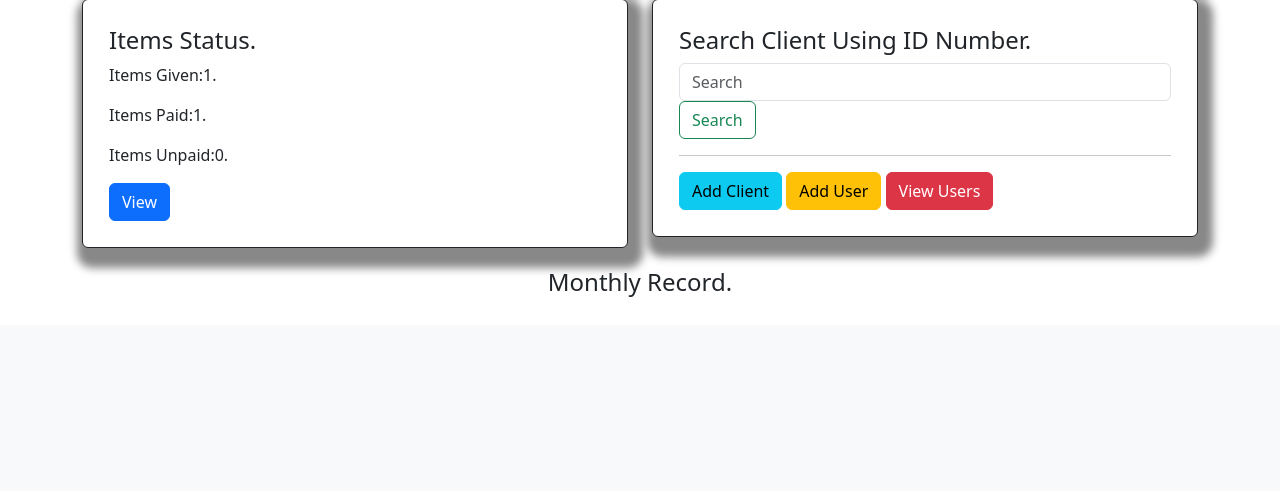
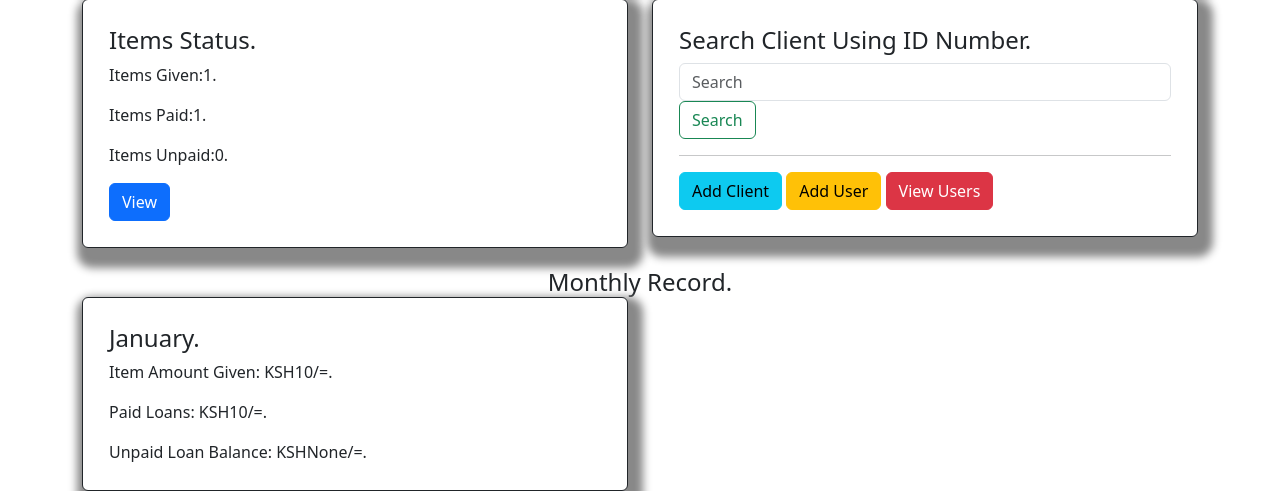
Before and after one commit to vincentmuya/Auto_log, a Django app: page / in a window 1280 px wide. Shown: the part 475-966 px from the top of the page. Before the commit the page ends 772 px from the top, so only its background shows below. Run offline with Django 4.2, Linux system fonts and the light colour scheme; a user stored in the database is signed in; tables that the repository leaves empty hold one stand-in row (values such as "Sample post"); some libraries are stand-ins or nearby versions.

Commit message:
added mothly record section in index template

```diff
--- a/app/templates/index.html
+++ b/app/templates/index.html
@@ -80,15 +80,14 @@
         <h4 class="card-title" style="text-align:center;">Monthly Record.</h4>
 
     <div class="row">
-      {% for loan in total_loan_amount_users.monthly_loan_balance %}
+      {% for item in total_item_amount_users.monthly_item_balance %}
   <div class="col-sm-6">
     <div class="card">
       <div class="card-body">
-        <h4 class="card-title">{{ loan.year_month|date:"F" }}.</h4>
-        <p class="card-text">Loans given: KSH{{ loan.total_balance|intcomma }}/=.</p>
-        <p class="card-text">Paid Loans: KSH{{ total_loan_amount_users.paid_loans_amount|intcomma }}/=.</p>
-        <p class="card-text">Unpaid Loan Balance: KSH{{ total_loan_amount_users.unpaid_loan_balance|intcomma }}/=.</p>
-        <p class="card-text">Total Profit: KSH{{ total_loan_amount_users.total_profit|intcomma }}/=.</p>
+        <h4 class="card-title">{{ item.year_month|date:"F" }}.</h4>
+        <p class="card-text">Item Amount Given: KSH{{ item.total_balance|intcomma }}/=.</p>
+        <p class="card-text">Paid Loans: KSH{{ total_item_amount_users.paid_items_amount|intcomma }}/=.</p>
+        <p class="card-text">Unpaid Loan Balance: KSH{{ total_item_amount_users.unpaid_item_balance|intcomma }}/=.</p>
       </div>
     </div>
   </div>
```
